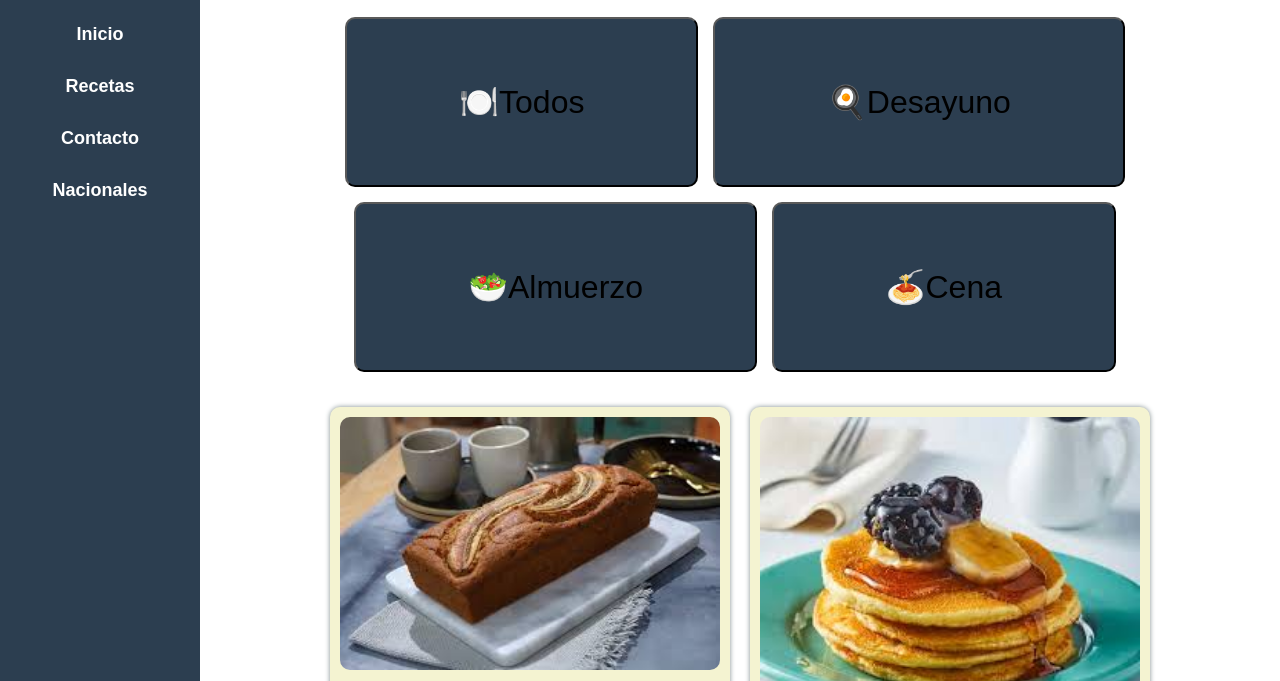
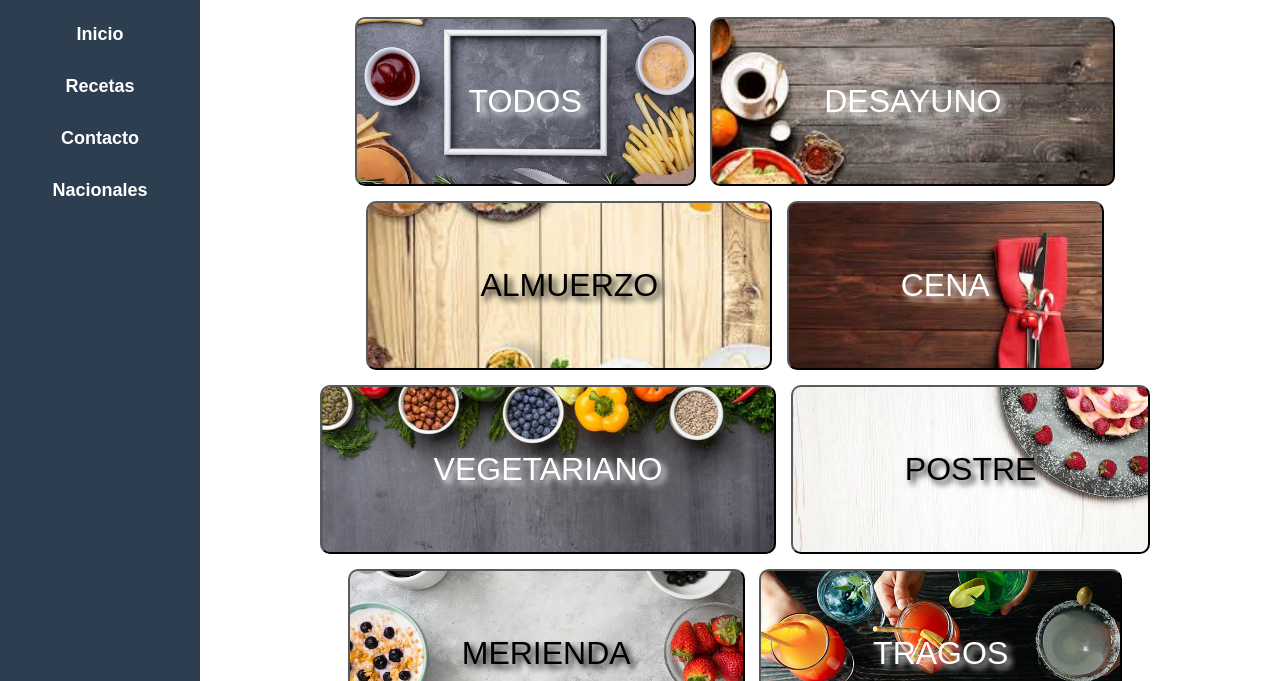
Before and after one commit to mis-recetas/recetass1, a plain HTML site: page index.html in a window 1280 px wide. Shown: the part 262-943 px from the top of the page. Drawn offline with Linux system fonts and the light colour scheme.

Commit message:
Add files via upload

```diff
--- a/index.html
+++ b/index.html
@@ -47,13 +47,17 @@
             </header>
 
 
+            <!-- CATEGORÍAS DEL MENU DE LOS BOTONES -->
+            <div class="categorias">
+                <button class="btn-todos" onclick="filtrarCategorias('todos')">TODOS</button>
+                <button class="btn-desayuno" onclick="filtrarCategorias('desayuno')">DESAYUNO</button>
+                <button class="btn-almuerzo" onclick="filtrarCategorias('almuerzo')">ALMUERZO</button>
+                <button class="btn-cena" onclick="filtrarCategorias('cena')">CENA</button>
+                <button class="btn-vegetariano" onclick="filtrarCategorias('vegetariano')">VEGETARIANO</button>
+                <button class="btn-postre" onclick="filtrarCategorias('postre')">POSTRE</button>
+                <button class="btn-merienda" onclick="filtrarCategorias('merienda')">MERIENDA</button>
+                <button class="btn-tragos" onclick="filtrarCategorias('tragos')">TRAGOS</button>
 
-            <!-- CATEGORÍAS -->
-            <div class="categorias">
-                <button onclick="filtrarCategorias('todos')">🍽️Todos</button>
-                <button onclick="filtrarCategorias('desayuno')">🍳Desayuno</button>
-                <button onclick="filtrarCategorias('almuerzo')">🥗Almuerzo</button>
-                <button onclick="filtrarCategorias('cena')">🍝Cena</button>
             </div>
 
 
@@ -76,6 +80,7 @@
                         <li>Esencia de vainilla</li>
                     </ol>
                 </div>
+
 
                 <div class="card" data-categoria="desayuno">
                     <img src="img/panqueques.jpg" alt="Panqueques" />
```
